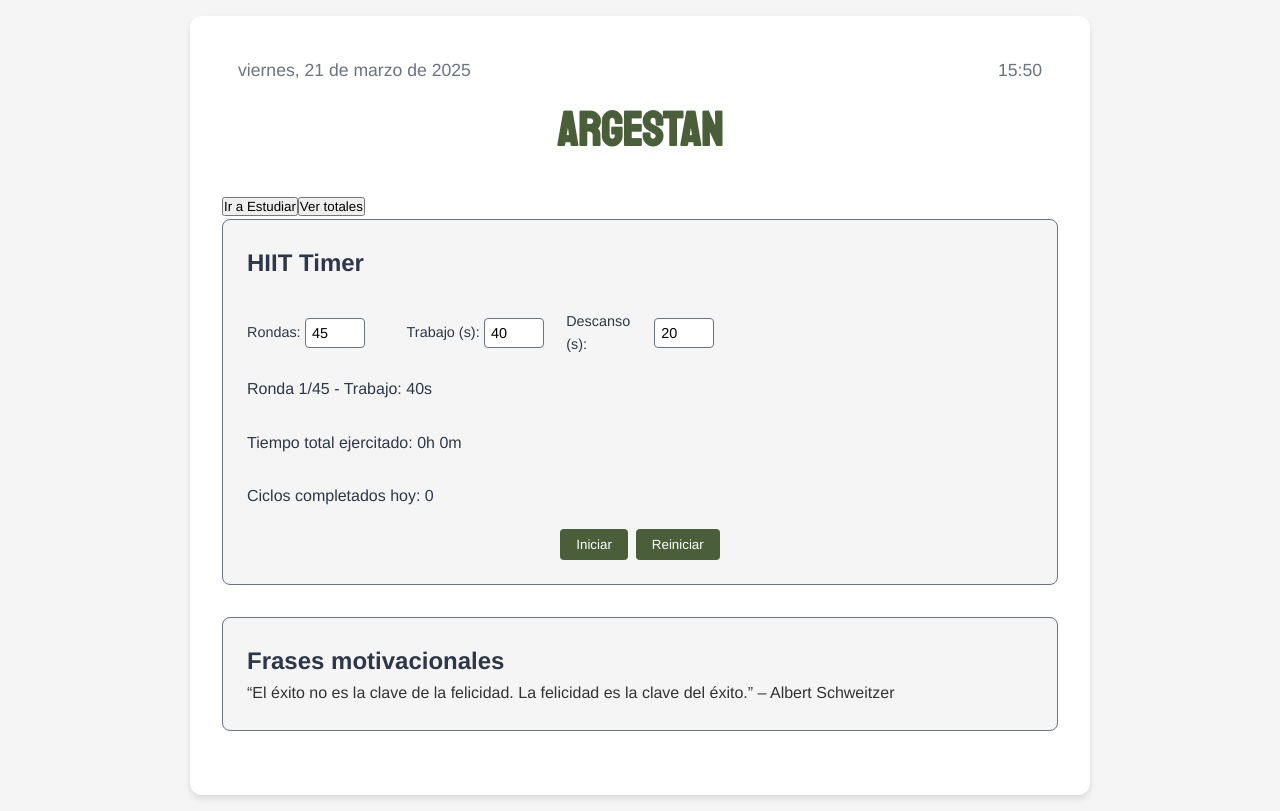
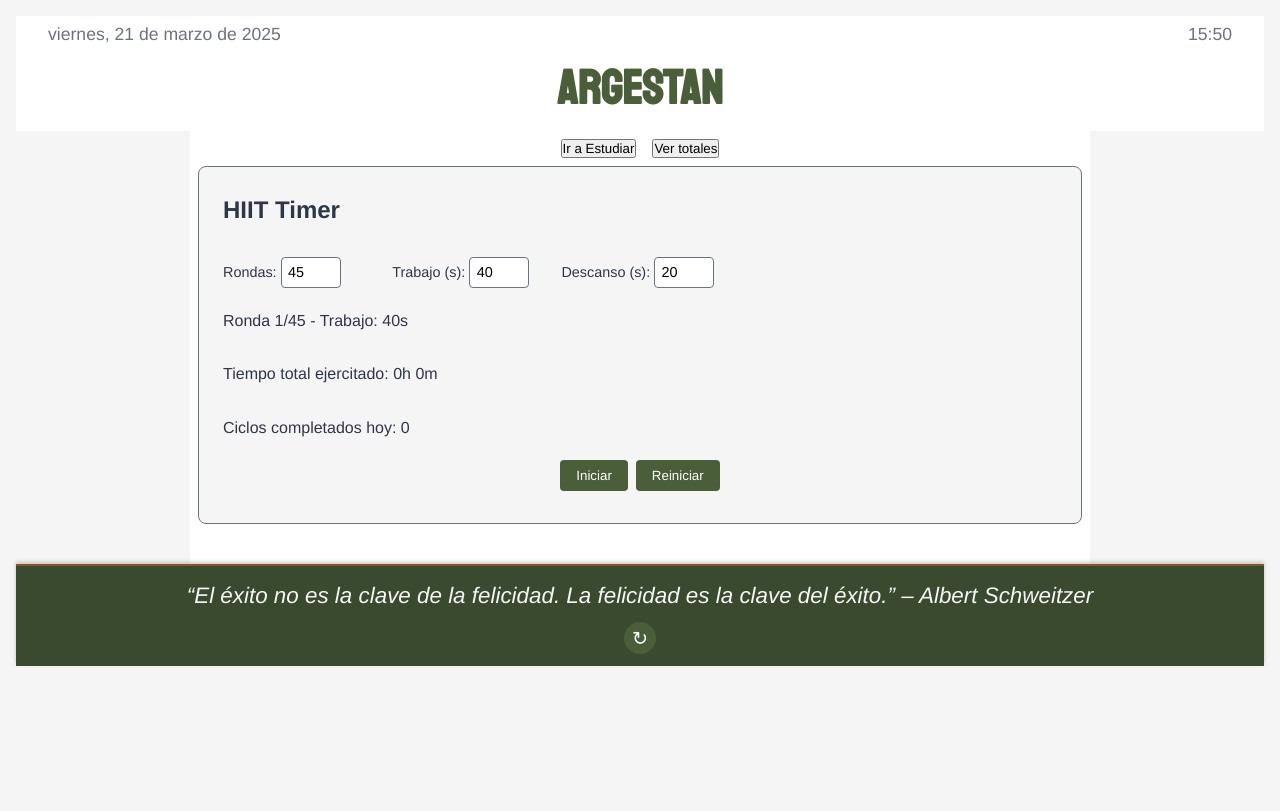
Before and after one commit to RadikeCosa/fitness-study-app, a React (Vite) app: page / in a window 1280 px wide. Built offline with nearby package versions, Linux system fonts and the light colour scheme.

Commit message:
Add styles

```diff
--- a/index.html
+++ b/index.html
@@ -3,6 +3,7 @@
   <head>
     <meta charset="UTF-8" />
     <link rel="icon" href="/favicon.ico" />
+    <link rel="stylesheet" href="./src/index.css" />
     <meta name="viewport" content="width=device-width, initial-scale=1.0" />
     <link
       href="https://fonts.googleapis.com/css2?family=Staatliches&display=swap"
--- a/src/App.css
+++ b/src/App.css
@@ -1,25 +1,68 @@
 /* src/App.css */
-.app-container {
-  max-width: 900px;
-  margin: 0 auto;
-  padding: 2rem;
-  background-color: #fff;
-  border-radius: 12px;
-  box-shadow: var(--shadow);
+* {
+  box-sizing: border-box;
+  margin: 0;
+  padding: 0;
+}
+
+html,
+body {
+  height: 100%;
+  overflow-x: hidden;
+}
+
+body {
+  display: flex;
+  flex-direction: column;
+  min-height: 100vh;
 }
 
 header {
-  width: 100%; /* Ocupa todo el ancho disponible */
-  margin-bottom: 1rem;
+  width: 100%;
+  flex-shrink: 0;
+  background-color: #fff;
+  margin: 0;
+  padding: 0;
 }
 
-h2 {
-  font-size: 1.5rem;
-  color: var(--text-dark);
+.app-container {
+  max-width: 900px;
+  width: 100%;
+  margin: 0 auto;
+  padding: 0.5rem; /* Reducimos de 1rem */
+  background-color: #fff;
+  flex: 1;
+  display: flex;
+  flex-direction: column;
+}
+
+main {
+  flex: 1;
+  display: flex;
+  flex-direction: column;
+}
+
+.controls {
+  display: flex;
+  justify-content: center;
+  gap: 1rem;
+  margin-bottom: 0.5rem; /* Reducimos de 1rem */
+}
+
+footer {
+  width: 100%;
+  flex-shrink: 0;
+  background-color: #3a4a2e;
 }
 
 @media (max-width: 600px) {
   .app-container {
-    padding: 1rem;
+    padding: 0.25rem;
+  }
+
+  .controls {
+    flex-direction: column;
+    gap: 0.5rem;
+    margin-bottom: 0.25rem;
   }
 }
--- a/src/App.jsx
+++ b/src/App.jsx
@@ -22,10 +22,11 @@ function App() {
   }, []);
 
   return (
-    <div className="app-container">
+    <>
       <header>
         <Header />
       </header>
+      <div className="app-container">
         <main>
           <div className="controls">
             <button
@@ -53,9 +54,12 @@ function App() {
           {showCharts && (
             <Charts exerciseTime={exerciseTime} studyTime={studyTime} />
           )}
-        <Quotes />
         </main>
       </div>
+      <footer>
+        <Quotes />
+      </footer>
+    </>
   );
 }
 
--- a/src/components/Header.css
+++ b/src/components/Header.css
@@ -1,45 +1,48 @@
 /* src/components/Header.css */
 .header-content {
-  width: 100%; /* Ocupa todo el ancho */
+  width: 100%;
   text-align: center;
-  margin-bottom: 1rem;
-  padding: 0.5rem 0;
+  padding: 0.25rem 1rem; /* Reducimos de 0.5rem */
 }
 
 .header-top {
   display: flex;
-  justify-content: space-between; /* Fecha a la izquierda, hora a la derecha */
-  padding: 0 1rem; /* Espacio en los bordes */
+  justify-content: space-between;
+  padding: 0 1rem;
 }
 
 .header-date {
-  font-size: 1.1rem; /* Un poco más grande */
+  font-size: 1.1rem;
   color: var(--camo-gray);
 }
 
 .header-time {
-  font-size: 1.1rem; /* Un poco más grande */
+  font-size: 1.1rem;
   color: var(--camo-gray);
 }
 
 .header-title {
   font-family: "Staatliches", sans-serif;
-  font-size: 3rem; /* Más grande */
+  font-size: 3rem;
   color: var(--olive-green);
-  margin: 0.5rem 0 0 0; /* Espacio mínimo arriba */
+  margin: 0.1rem 0 0 0; /* Reducimos margen */
 }
 
 @media (max-width: 600px) {
+  .header-content {
+    padding: 0.1rem 0.5rem;
+  }
+
   .header-top {
     padding: 0 0.5rem;
   }
 
   .header-date,
   .header-time {
-    font-size: 0.9rem; /* Más chico en móvil */
+    font-size: 0.9rem;
   }
 
   .header-title {
-    font-size: 2.5rem; /* Ajustado para móvil */
+    font-size: 2.5rem;
   }
 }
--- a/src/components/Quotes.css
+++ b/src/components/Quotes.css
@@ -1,20 +1,49 @@
 /* src/components/Quotes.css */
 .quotes {
-  margin-bottom: 2rem;
-  padding: 1.5rem;
-  background-color: var(--off-white);
-  border: 1px solid var(--camo-gray);
-  border-radius: 8px;
-  transition: box-shadow 0.3s ease;
+  background-color: #3a4a2e;
+  color: #fff;
+  padding: 0.75rem; /* Reducimos de 1rem */
+  text-align: center;
+  border-top: 2px solid var(--earth-brown);
+  box-shadow: 0 -2px 4px rgba(0, 0, 0, 0.2);
 }
 
-.quotes:hover {
-  box-shadow: var(--shadow-hover);
+.quotes p {
+  font-size: 1.4rem; /* Aumentamos fuente */
+  font-style: italic;
+  margin: 0 0 0.5rem 0; /* Reducimos margen inferior */
+  color: var(--off-white);
 }
 
-/* Responsive */
+.quote-button {
+  background-color: var(--olive-green);
+  color: #fff;
+  border: none;
+  border-radius: 50%;
+  width: 2rem;
+  height: 2rem;
+  font-size: 1.2rem;
+  cursor: pointer;
+  transition: background-color 0.3s ease, transform 0.2s ease;
+}
+
+.quote-button:hover {
+  background-color: #6d431b;
+  transform: rotate(90deg);
+}
+
 @media (max-width: 600px) {
   .quotes {
-    padding: 1rem;
+    padding: 0.5rem;
+  }
+
+  .quotes p {
+    font-size: 1.2rem; /* Ajustamos para móvil */
+  }
+
+  .quote-button {
+    width: 1.8rem;
+    height: 1.8rem;
+    font-size: 1rem;
   }
 }
--- a/src/components/Quotes.jsx
+++ b/src/components/Quotes.jsx
@@ -1,14 +1,31 @@
+import { useState } from "react";
 import "./Quotes.css";
 
 function Quotes() {
+  const quotes = [
+    "“El éxito no es la clave de la felicidad. La felicidad es la clave del éxito.” – Albert Schweitzer",
+    "“La disciplina es el puente entre metas y logros.” – Jim Rohn",
+    "“No te rindas, el comienzo es siempre lo más difícil.” – Proverbio",
+    "“El único lugar donde el éxito viene antes que el trabajo es en el diccionario.” – Vidal Sassoon",
+  ];
+
+  const [currentQuote, setCurrentQuote] = useState(0);
+
+  const handleNextQuote = () => {
+    setCurrentQuote((prev) => (prev + 1) % quotes.length);
+  };
+
   return (
-    <section className="quotes">
-      <h2>Frases motivacionales</h2>
-      <p>
-        “El éxito no es la clave de la felicidad. La felicidad es la clave del
-        éxito.” – Albert Schweitzer
-      </p>
-    </section>
+    <div className="quotes">
+      <p>{quotes[currentQuote]}</p>
+      <button
+        onClick={handleNextQuote}
+        aria-label="Cambiar frase motivacional"
+        className="quote-button"
+      >
+        ↻
+      </button>
+    </div>
   );
 }
 
```
Lines whose indentation alone changed are shown as unchanged.
